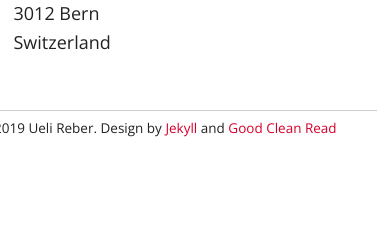
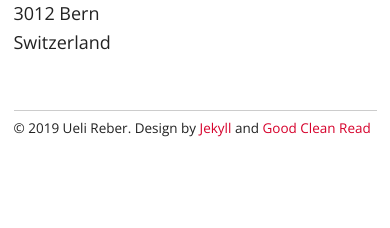
Before and after one commit to ureber/ureber.github.io, a Jekyll site: the page built from index.md, in a window 390 px wide. Shown: the part 5304-5532 px from the top of the page. Built offline with Jekyll 4.4.1, drawn with Linux system fonts in a browser that asks for light colours; our own code applies the rules of GitHub Pages for plain Markdown files.

Commit message:
Improve responsiveness

```diff
--- a/css/solo.css
+++ b/css/solo.css
@@ -38,7 +38,7 @@ h1, h2, h3, h4, h5, h6 {
 }
 
 @media (max-width: 750px) {
-h1, h2, h3, h4, h5, h6 {
+h1, h2, h3, h4, h5, h6, cred, hr {
   margin-left: 0 !important;
   margin-right: 0 !important;
  }
```
